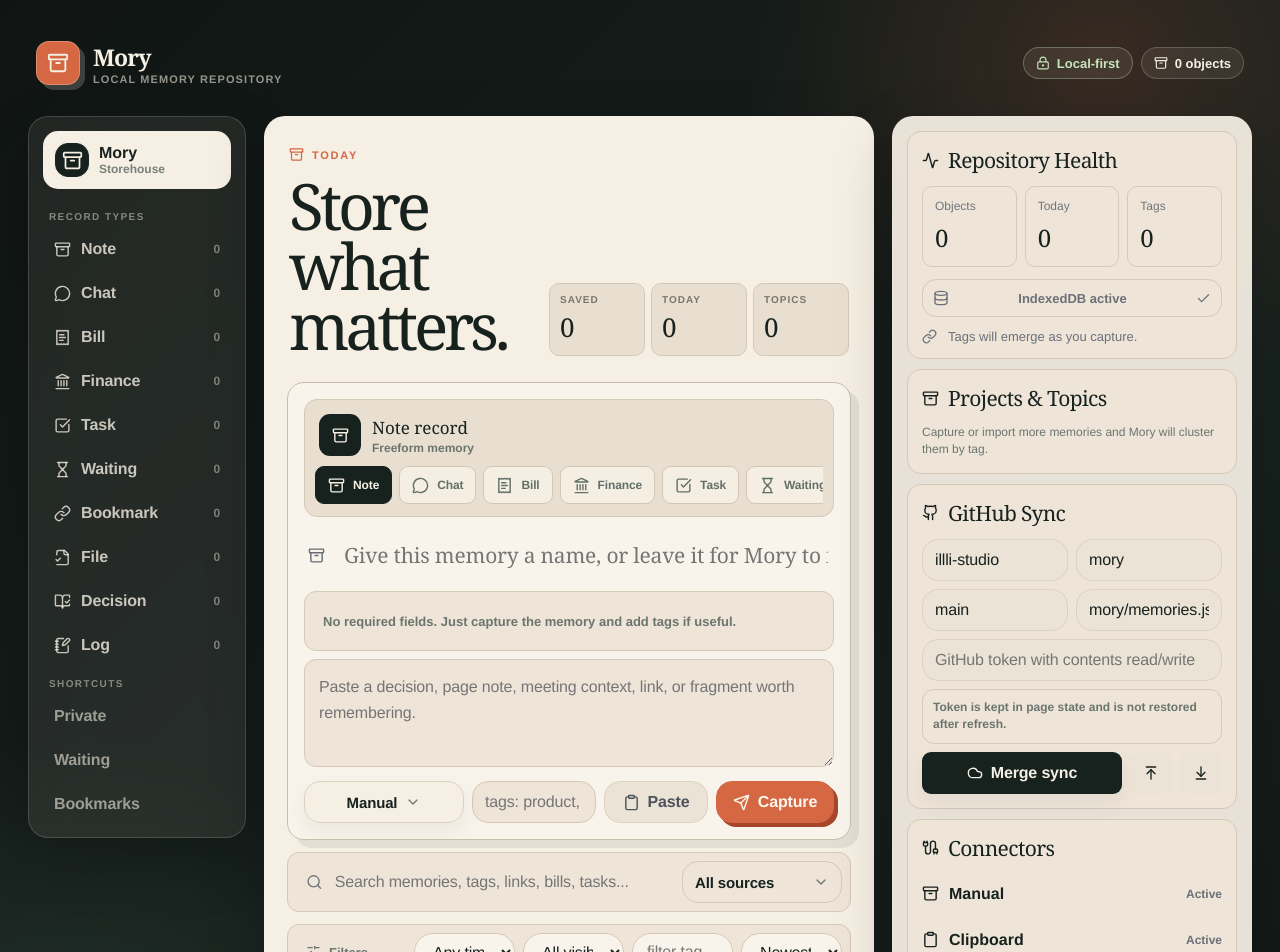
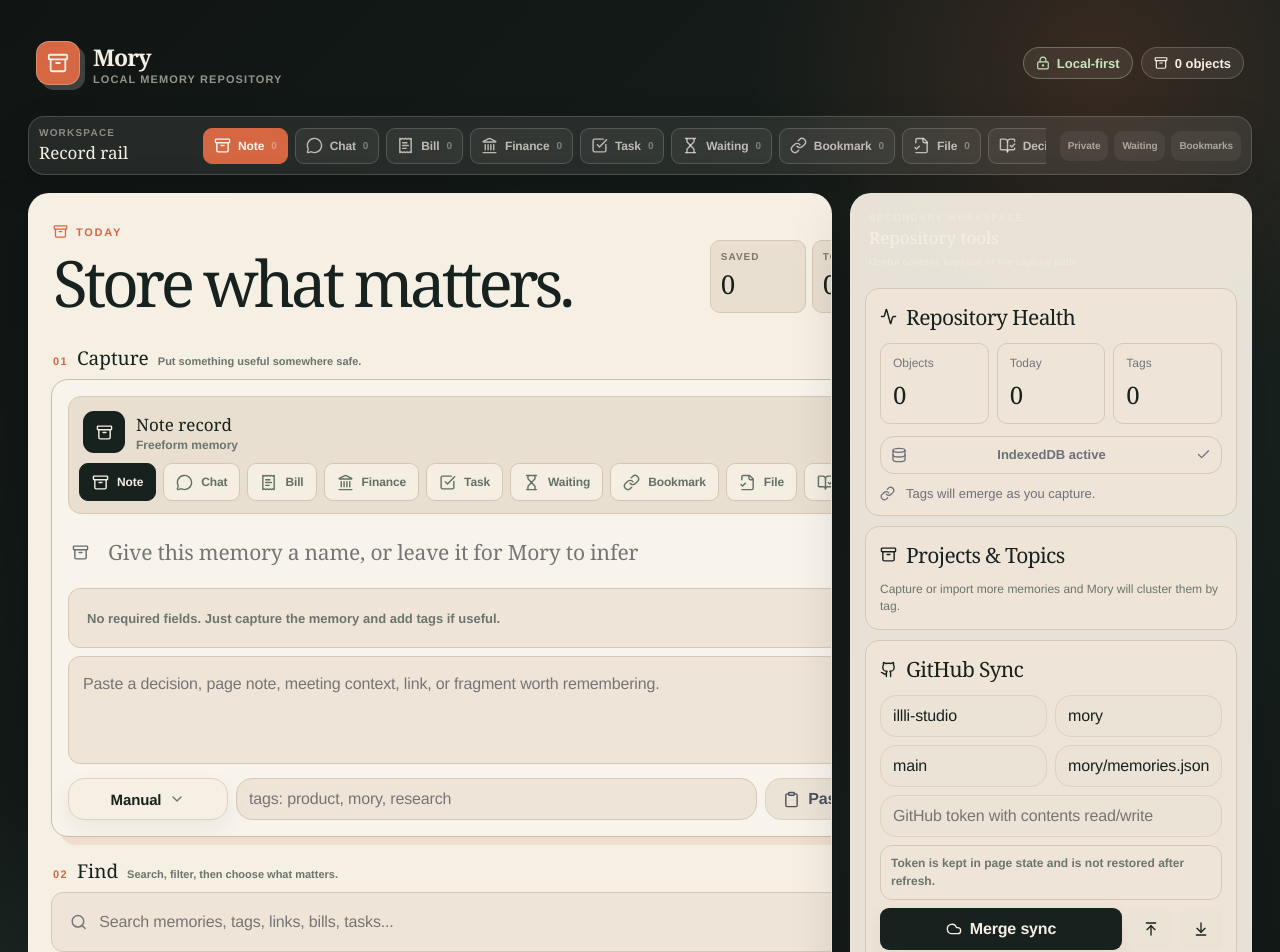
Before and after one commit to illli-studio/mory, a React (Vite) app in the folder apps/web/: page / in a window 1280 px wide. Shown: the top 952 px of the page. Built offline with nearby package versions, Linux system fonts and the light colour scheme.

Commit message:
Rebuild web workspace around capture find process flow

```diff
--- a/apps/web/src/app.tsx
+++ b/apps/web/src/app.tsx
@@ -65,6 +65,7 @@
   const stats = useMemo(() => selectStats(store), [store.memories]);
   const [selectedIds, setSelectedIds] = useState<string[]>([]);
   const [activeMemoryId, setActiveMemoryId] = useState<string | null>(null);
+  const [captureKind, setCaptureKind] = useState<MemoryKind>("note");
   const selectedMemories = useMemo(() => store.memories.filter((memory) => selectedIds.includes(memory.id)), [store.memories, selectedIds]);
   const activeMemory = useMemo(() => store.memories.find((memory) => memory.id === activeMemoryId), [store.memories, activeMemoryId]);
 
@@ -90,23 +91,24 @@
         </div>
       </header>
 
-      <section className="workspace-layout">
-        <aside className="workspace-nav" aria-label="Record type navigation">
-          <div className="nav-brand-card">
-            <div className="brand-glyph">
-              <Archive size={21} />
-            </div>
-            <div>
-              <strong>Mory</strong>
-              <span>Storehouse</span>
-            </div>
-          </div>
-          <div className="nav-section-label">Record types</div>
-          <div className="record-nav-list">
+      <section className="record-rail" aria-label="Record type workspace">
+        <div className="record-rail-label">
+          <span>Workspace</span>
+          <strong>Record rail</strong>
+        </div>
+        <div className="record-rail-list">
           {recordModes.map((mode) => {
             const count = store.memories.filter((memory) => (memory.kind ?? "note") === mode.kind).length;
             return (
-                <button key={mode.kind} type="button" onClick={() => setQuery(mode.kind === "note" ? "" : mode.kind)}>
+              <button
+                key={mode.kind}
+                type="button"
+                className={captureKind === mode.kind ? "active" : ""}
+                onClick={() => {
+                  setCaptureKind(mode.kind);
+                  document.getElementById("capture-stage")?.scrollIntoView({ behavior: "smooth", block: "start" });
+                }}
+              >
                 {recordIcon(mode.kind)}
                 <span>{mode.label}</span>
                 <strong>{count}</strong>
@@ -114,13 +116,14 @@
             );
           })}
         </div>
-          <div className="nav-section-label">Shortcuts</div>
-          <div className="shortcut-list">
+        <div className="record-rail-shortcuts" aria-label="Shortcuts">
           <button type="button" onClick={() => setQuery("private")}>Private</button>
           <button type="button" onClick={() => setQuery("waiting")}>Waiting</button>
           <button type="button" onClick={() => setQuery("bookmark")}>Bookmarks</button>
         </div>
-        </aside>
+      </section>
+
+      <section className="workspace-layout">
         <div className="workspace-main">
           <section className="console-main">
             <section className="workbench-intro">
@@ -138,8 +141,13 @@
               </div>
             </section>
 
-            <CaptureConsole />
-
+            <section id="capture-stage" className="task-stage capture-stage">
+              <div className="stage-kicker"><span>01</span><strong>Capture</strong><em>Put something useful somewhere safe.</em></div>
+              <CaptureConsole kind={captureKind} onKindChange={setCaptureKind} />
+            </section>
+
+            <section className="task-stage search-stage">
+              <div className="stage-kicker"><span>02</span><strong>Find</strong><em>Search, filter, then choose what matters.</em></div>
               <div className="command-bar">
                 <label className="search-input">
                   <Search size={18} />
@@ -149,15 +157,16 @@
               </div>
 
               <AdvancedFilters />
+            </section>
 
             {error ? <Notice tone="bad" text={error} onRetry={() => void load()} /> : null}
             {syncMessage ? <Notice tone="good" text={syncMessage} /> : null}
             <ContextPack memories={selectedMemories} onClear={() => setSelectedIds([])} />
           </section>
 
-          <section className="feed-section">
+          <section className="feed-section task-stage feed-stage">
             <div className="section-heading">
-              <div>
+              <div className="stage-kicker"><span>03</span><strong>Process</strong><em>Browse the living feed and open details when needed.</em>
                 <h2>Memory Feed</h2>
                 <p>{memories.length} visible objects from the local repository</p>
               </div>
@@ -176,7 +185,12 @@
           </section>
         </div>
 
-        <aside className="console-side">
+        <aside className="console-side utility-rail" aria-label="Repository utilities">
+          <div className="utility-rail-heading">
+            <span>Secondary workspace</span>
+            <strong>Repository tools</strong>
+            <p>Useful context, kept out of the capture path.</p>
+          </div>
           <SystemHealth stats={stats} />
           <CollectionsPanel memories={store.memories} />
           <GithubSyncCard />
@@ -231,9 +245,8 @@
   }
 }
 
-function CaptureConsole() {
+function CaptureConsole({ kind, onKindChange }: { kind: MemoryKind; onKindChange: (kind: MemoryKind) => void }) {
   const { add } = useMemoryStore();
-  const [kind, setKind] = useState<MemoryKind>("note");
   const [title, setTitle] = useState("");
   const [content, setContent] = useState("");
   const [tags, setTags] = useState("");
@@ -527,7 +540,7 @@
         </div>
         <div className="record-mode-tabs" role="tablist" aria-label="Record type">
           {recordModes.map((mode) => (
-            <button key={mode.kind} type="button" className={kind === mode.kind ? "active" : ""} onClick={() => setKind(mode.kind)} title={mode.hint}>
+            <button key={mode.kind} type="button" className={kind === mode.kind ? "active" : ""} onClick={() => onKindChange(mode.kind)} title={mode.hint}>
               {recordIcon(mode.kind)}
               <span>{mode.label}</span>
             </button>
--- a/apps/web/src/styles.css
+++ b/apps/web/src/styles.css
@@ -1621,6 +1621,249 @@
   }
 }
 
+/* Layout rebuild: a single visible task path, with utilities demoted */
+.record-rail {
+  width: min(1480px, 100%);
+  margin: 0 auto 18px;
+  display: grid;
+  grid-template-columns: 150px minmax(0, 1fr) auto;
+  align-items: center;
+  gap: 14px;
+  padding: 10px;
+  border: 1px solid rgba(245, 239, 228, 0.18);
+  border-radius: 16px;
+  background: rgba(245, 239, 228, 0.09);
+  box-shadow: 0 14px 38px rgba(0, 0, 0, 0.14);
+  backdrop-filter: blur(18px);
+}
+
+.record-rail-label,
+.utility-rail-heading {
+  display: grid;
+  gap: 3px;
+}
+
+.record-rail-label span,
+.utility-rail-heading span,
+.utility-rail-heading p {
+  color: rgba(245, 239, 228, 0.5);
+  font-size: 10px;
+  font-weight: 850;
+  letter-spacing: 0.12em;
+  text-transform: uppercase;
+}
+
+.record-rail-label strong,
+.utility-rail-heading strong {
+  color: #f5efe4;
+  font-family: Georgia, "Times New Roman", serif;
+  font-size: 17px;
+  font-weight: 500;
+}
+
+.record-rail-list {
+  display: flex;
+  min-width: 0;
+  gap: 7px;
+  overflow-x: auto;
+  scrollbar-width: thin;
+}
+
+.record-rail-list button,
+.record-rail-shortcuts button {
+  min-height: 36px;
+  flex: 0 0 auto;
+  display: inline-flex;
+  align-items: center;
+  gap: 7px;
+  border: 1px solid rgba(245, 239, 228, 0.18);
+  border-radius: 9px;
+  padding: 0 10px;
+  background: rgba(245, 239, 228, 0.06);
+  color: rgba(245, 239, 228, 0.72);
+  font-size: 12px;
+  font-weight: 850;
+}
+
+.record-rail-list button strong {
+  color: rgba(245, 239, 228, 0.4);
+  font-size: 10px;
+}
+
+.record-rail-list button:hover,
+.record-rail-list button.active,
+.record-rail-shortcuts button:hover {
+  border-color: #d56743;
+  background: #d56743;
+  color: #fff8ef;
+}
+
+.record-rail-shortcuts {
+  display: flex;
+  gap: 6px;
+}
+
+.record-rail-shortcuts button {
+  border: 0;
+  min-height: 30px;
+  padding: 0 8px;
+  color: rgba(245, 239, 228, 0.58);
+  font-size: 10px;
+}
+
+.workspace-layout {
+  grid-template-columns: minmax(0, 2fr) minmax(280px, 1fr);
+  gap: 18px;
+}
+
+.workspace-main {
+  grid-column: 1;
+  display: grid;
+  gap: 18px;
+}
+
+.console-side {
+  grid-column: 2;
+  grid-row: 1;
+}
+
+.console-main {
+  gap: 18px;
+}
+
+.task-stage {
+  scroll-margin-top: 18px;
+}
+
+.stage-kicker {
+  display: grid;
+  grid-template-columns: auto auto minmax(0, 1fr);
+  align-items: baseline;
+  gap: 9px;
+  margin: 0 2px 8px;
+}
+
+.stage-kicker > span {
+  color: var(--accent);
+  font-size: 11px;
+  font-weight: 950;
+  letter-spacing: 0.12em;
+}
+
+.stage-kicker > strong {
+  color: var(--text);
+  font-family: Georgia, "Times New Roman", serif;
+  font-size: 19px;
+  font-weight: 500;
+}
+
+.stage-kicker > em {
+  color: var(--muted);
+  font-size: 11px;
+  font-style: normal;
+  font-weight: 760;
+}
+
+.capture-stage .capture-console {
+  box-shadow: 8px 8px 0 rgba(213, 103, 67, 0.13);
+}
+
+.search-stage {
+  padding-top: 3px;
+}
+
+.search-stage .advanced-filters {
+  margin-top: 8px;
+}
+
+.feed-stage {
+  margin: 0;
+  padding: 22px;
+}
+
+.feed-stage .section-heading {
+  align-items: start;
+  border-bottom: 0;
+  padding-bottom: 0;
+}
+
+.feed-stage .section-heading .stage-kicker {
+  grid-template-columns: auto auto;
+  align-items: baseline;
+  margin-bottom: 0;
+}
+
+.feed-stage .section-heading .stage-kicker em {
+  grid-column: 2;
+}
+
+.feed-stage .section-heading h2 {
+  grid-column: 2;
+  margin-top: 8px;
+}
+
+.feed-stage .section-heading p {
+  grid-column: 2;
+}
+
+.utility-rail {
+  align-content: start;
+}
+
+.utility-rail-heading {
+  padding: 4px 4px 8px;
+}
+
+.utility-rail-heading p {
+  margin: 3px 0 0;
+  line-height: 1.45;
+  letter-spacing: 0;
+  text-transform: none;
+}
+
+@media (max-width: 1120px) {
+  .record-rail {
+    grid-template-columns: 1fr;
+  }
+
+  .record-rail-shortcuts {
+    justify-content: flex-start;
+  }
+
+  .workspace-layout {
+    grid-template-columns: 1fr;
+  }
+
+  .workspace-main,
+  .console-side {
+    grid-column: 1;
+    grid-row: auto;
+  }
+
+  .console-side {
+    order: 2;
+  }
+}
+
+@media (max-width: 680px) {
+  .record-rail {
+    margin-bottom: 12px;
+    padding: 8px;
+  }
+
+  .stage-kicker {
+    grid-template-columns: auto auto;
+  }
+
+  .stage-kicker > em {
+    grid-column: 2;
+  }
+
+  .feed-stage .section-heading .stage-kicker {
+    grid-template-columns: auto auto;
+  }
+}
+
 /* Mory / Observatory editorial refresh */
 :root {
   --bg: #101513;
```
Also changed, not shown: 1 other file (tests, documents, lock files or other folders). Lines whose indentation alone changed are shown as unchanged.
